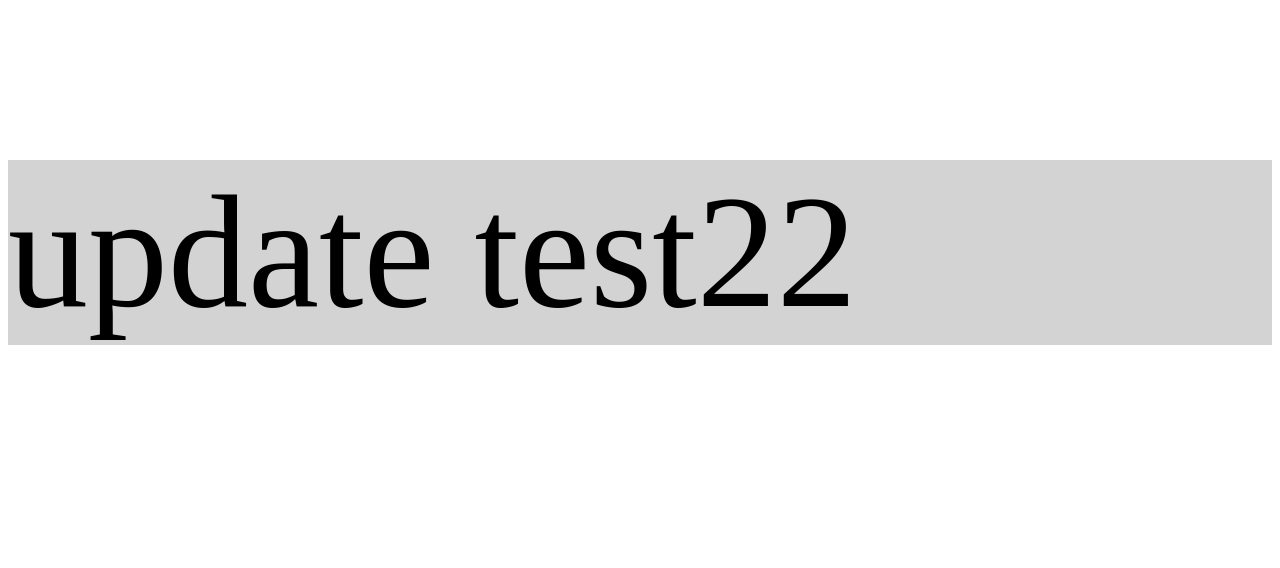
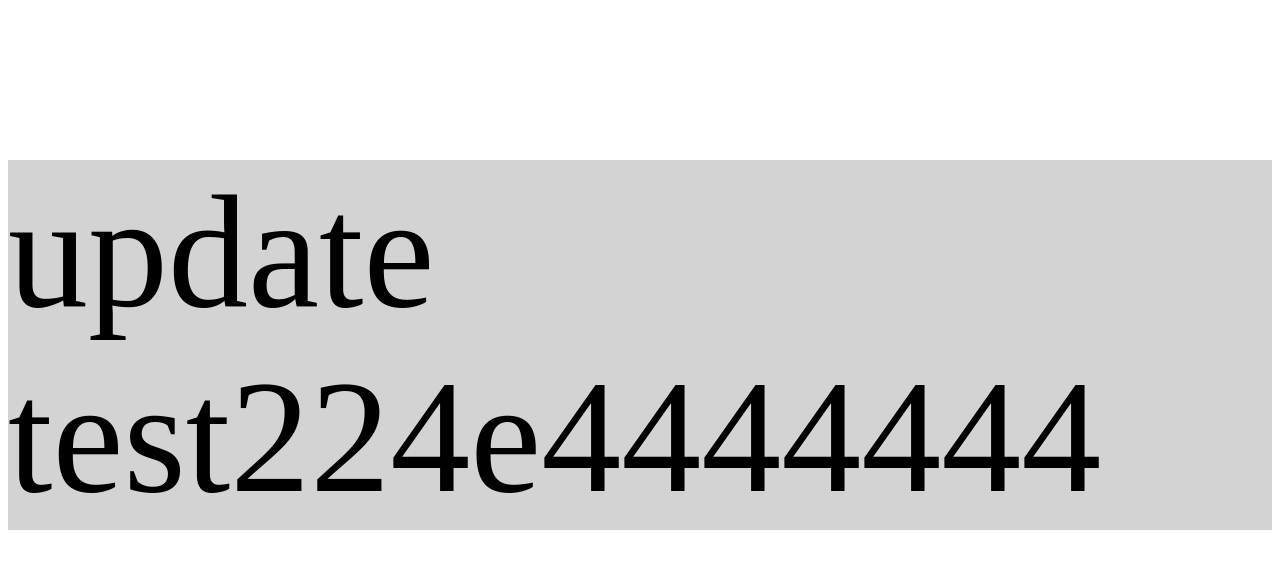
Before and after one commit to SoloEkaterina/sitik, a website: page page0.html in a window 1280 px wide. Drawn offline with Linux system fonts and the light colour scheme.

Commit message:
update huy

```diff
--- a/page0.html
+++ b/page0.html
@@ -13,7 +13,7 @@
 
 
   <p class="update">
-    update test22</p>
+    update test224e4444444</p>
 
 </body>
 </html>
```
